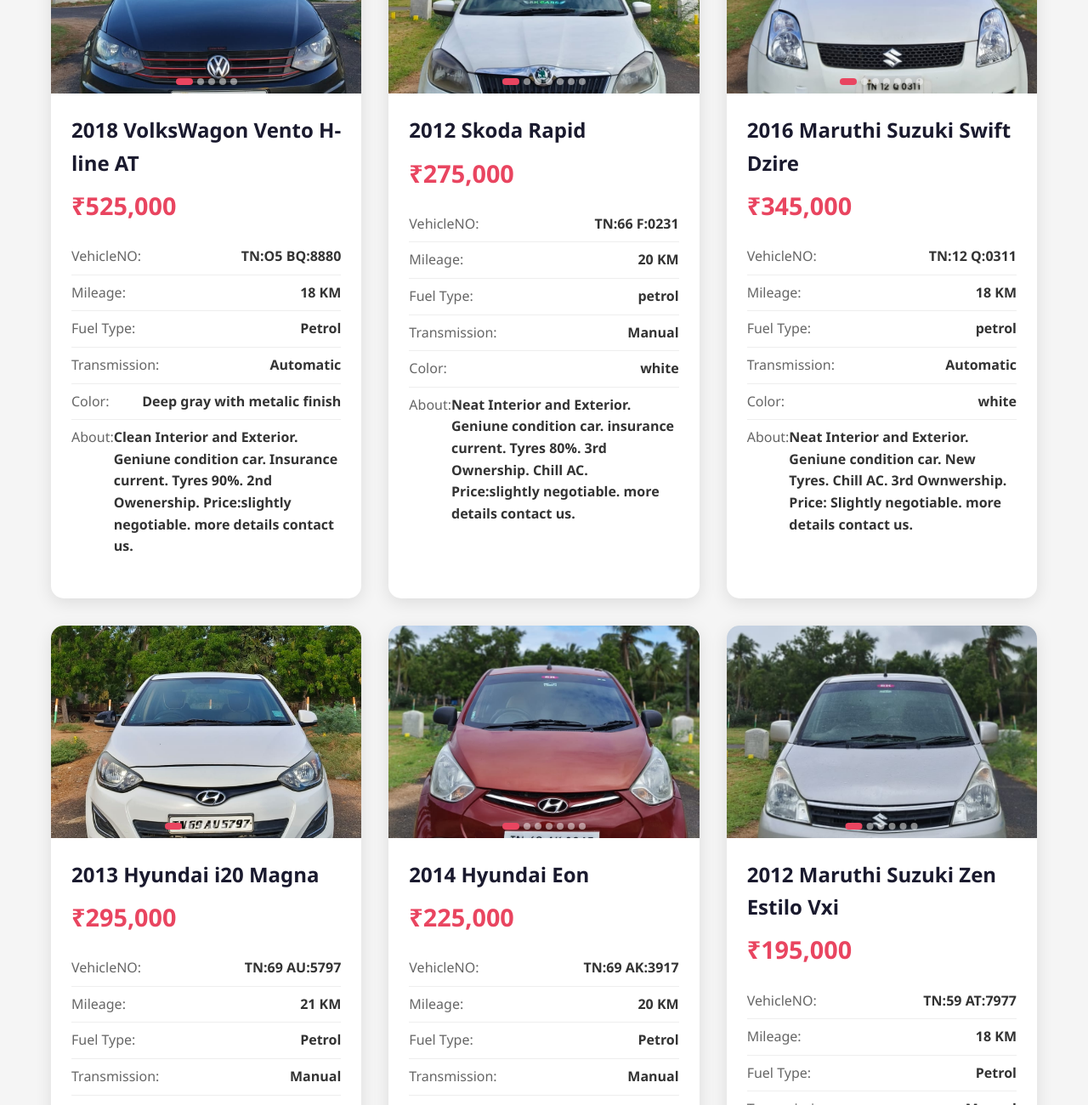
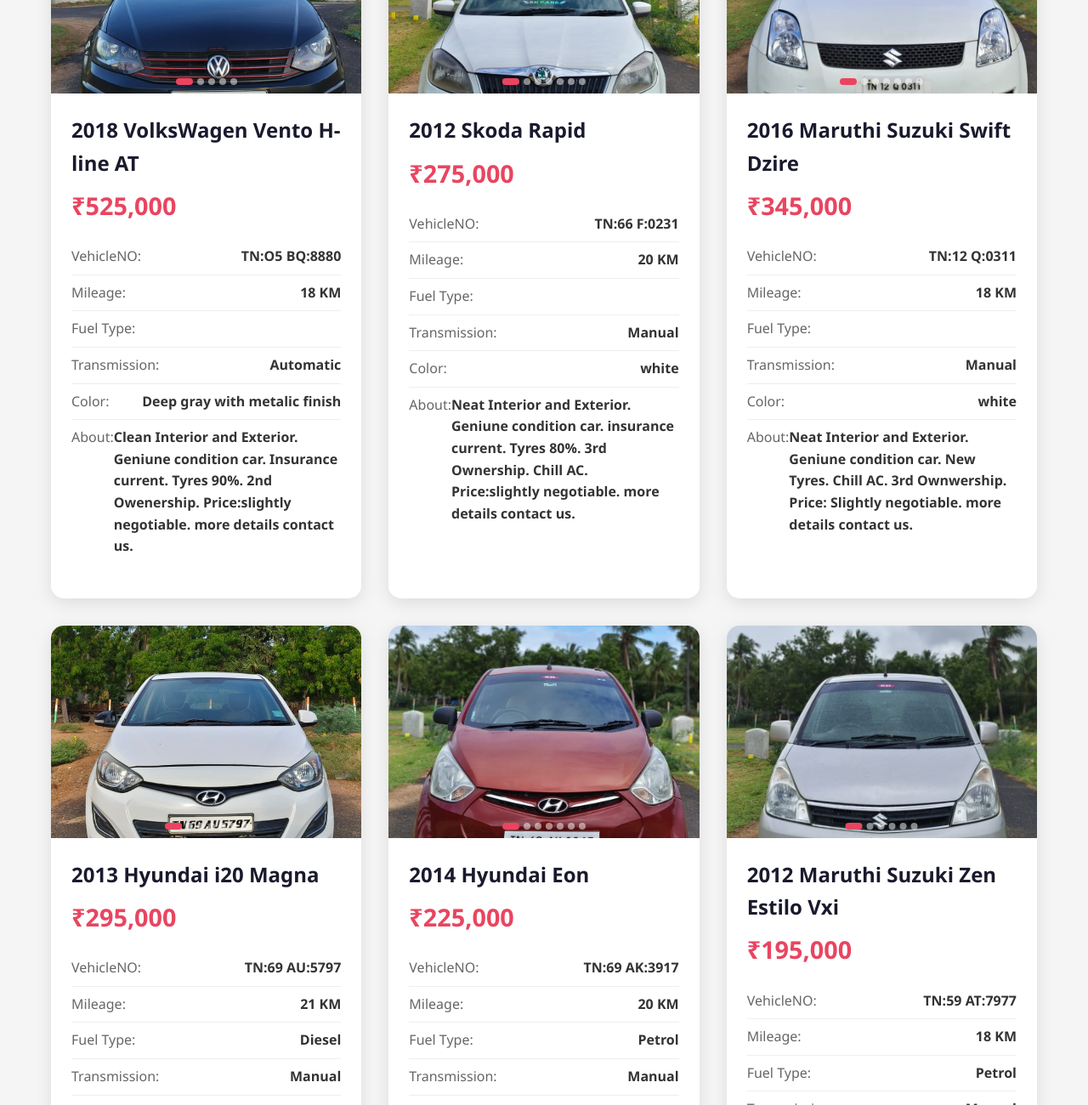
Before and after one commit to bharathganesh45/car-showroom, a plain HTML site: page index.html in a window 1280 px wide. Shown: the part 1240-2540 px from the top of the page at 85% size. Drawn offline with Linux system fonts and the light colour scheme.

Commit message:
details update

```diff
--- a/index.html
+++ b/index.html
@@ -32,7 +32,7 @@
             <h1 class="showroom-name fade-in">SKCars</h1>
             <p class="showroom-summary fade-in-delay">Your Journey to Premium Used Cars in Tiruchendur</p>
             <p class="home-description fade-in-delay-2">
-                Welcome to SKCars, Best used carshowroom at Tiruchendur. where quality meets affordability. We specialize in offering
+                Welcome to SKCars, where quality meets affordability. Best used cars showroom at Tiruchendur.  We specialize in offering
                 premium pre-owned vehicles that have been thoroughly inspected and certified.
                 With over a decade of experience, we've helped thousands of customers find their
                 perfect vehicle. Browse our extensive collection of carefully selected cars, each
@@ -129,7 +129,7 @@
                 <div class="contact-info">
                     <div class="info-item">
                         <h3>📍 Address</h3>
-                        <p>skcars<br>HP petrol bunk <br>Nearby police station, Meignanapuram <br>Tiruchendur</p>
+                        <p>skcars<br>HP petrol bunk <br> Meignanapuram <br>Tiruchendur, 628210</p>
                     </div>
                     <div class="info-item">
                         <h3>📞 Phone</h3>
@@ -137,7 +137,7 @@
                     </div>
                     <div class="info-item">
                         <h3>✉️ Email</h3>
-                        <p>info@dreamcars.com<br>sales@dreamcars.com</p>
+                        <p>K.Sivakumar<br>sivakumar118820@gmail.com</p>
                     </div>
                     <div class="info-item">
                         <h3>🕒 Hours</h3>
@@ -193,7 +193,7 @@
                     <h4>Follow Us</h4>
                     <div class="social-links">
                         <a href="#" class="social-link">Facebook</a>
-                        <a href="#" class="social-link">Instagram</a>
+                        <a href="https://www.instagram.com/skcars.7047/" class="social-link">Instagram</a>
                         <a href="#" class="social-link">Twitter</a>
 
                     </div>
--- a/script.js
+++ b/script.js
@@ -1,19 +1,14 @@
-// Car Data - 10+ cars with specifications and multiple images
-// To add your own images:
-// 1. Place your car images in the 'images' folder
-// 2. Update the 'images' array below with your image file paths
-// 3. Supported formats: .jpg, .jpeg, .png, .webp
-// Example: "images/toyota-camry-1.jpg"
+
 
 const carsData = [
     {
-        make: "VolksWagon",
+        make: "VolksWagen",
         model: "Vento H-line AT",
         No: "TN:O5 BQ:8880",
         year: 2018,
         price: 525000,
         mileage: 18,
-        fuelType: "Petrol",
+        fuelType: "",
         transmission: "Automatic",
         about: "Clean Interior and Exterior. Geniune condition car. Insurance current. Tyres 90%. 2nd Owenership. Price:slightly negotiable. more details contact us. ",
         color: "Deep gray with metalic finish",
@@ -32,7 +27,7 @@
         year: 2012,
         price: 275000,
         mileage: 20,
-        fuelType: "petrol",
+        fuelType: "",
         transmission: "Manual",
         about: "Neat Interior and Exterior. Geniune condition car. insurance current. Tyres 80%. 3rd Ownership. Chill AC. Price:slightly negotiable. more details contact us.",
         color: "white",
@@ -53,8 +48,8 @@
         year: 2016,
         price: 345000,
         mileage: 18,
-        fuelType: "petrol",
-        transmission: "Automatic",
+        fuelType: "",
+        transmission: "Manual",
         about: "Neat Interior and Exterior. Geniune condition car. New Tyres. Chill AC. 3rd Ownwership. Price: Slightly negotiable. more details contact us.",
         color: "white",
         images: [
@@ -74,7 +69,7 @@
         year: 2013,
         price: 295000,
         mileage: 21,
-        fuelType: "Petrol",
+        fuelType: "Diesel",
         transmission: "Manual",
         about: "Neat Interior and Exterior. Geniune condition car. Tyres 90%. Chill AC. 2nd Ownwership. Price: Slightly negotiable. more details contact us.",
         color: "white",
@@ -157,8 +152,8 @@
         No: "TN:20 BP:9180",
         year: 2011,
         price: 155000,
-        mileage: 15,
-        fuelType: "Petrol",
+        mileage: 20,
+        fuelType: "Diesel",
         transmission: "Manual",
         about: "Neat Interior and Exterior. Geniune condition car. Tyres 80%. Chill AC. 2nd Ownership. Price: Slightly negotiable. more details contact us.",
         color: "Metalic White",
@@ -178,7 +173,7 @@
         No:"TN:09 BE:7660",
         year: 2010,
         price: 165000,
-        mileage: 18,
+        mileage: 15,
         fuelType: "petrol",
         transmission: "Manual",
         about: "Neat Interior and Exterior. Geniune condition car. Tyres 80%, Alloy wheels. Chill AC. 3nd Ownership. Price: Slightly negotiable. more details contact us. ",
@@ -199,8 +194,8 @@
         No: "TN:22 AV:0226",
         year: 2007,
         price: 135000,
-        mileage: 17,
-        fuelType: "Petrol",
+        mileage: 20,
+        fuelType: "Diesel",
         transmission: "Manual",
         about: "Neat Interior and Exterior. Geniune condition car. Tyres 80%. Touch Screen Music System. Insurance current. 3rd Ownership. Price: Slightly negotiable. more details contact us.",
         color: "White",
@@ -219,8 +214,8 @@
         No:"TN:67 E:9850",
         year: 2006,
         price: 99000,
-        mileage: 15,
-        fuelType: "Petrol",
+        mileage: 20,
+        fuelType: "Diesel",
         transmission: "Manual",
         about: "Neat Interior and Exterior. Geniune condition car. New seat covers. 4th Ownership. Price: very Slightly negotiable. more details contact us.",
         color: "metalic gray",
@@ -239,7 +234,7 @@
         No: "TN:20 BB:4101",
         year: 2009,
         price: 145000,
-        mileage: 16,
+        mileage: 20,
         fuelType: "Petrol",
         transmission: "Manual",
         about: "Neat Interior and Exterior. Geniune condition car. chill AC. 3rd Ownership. Price: Slightly negotiable. more details contact us.",
@@ -281,8 +276,8 @@
         No: "TN:72 AV:5204",
         year: 2012,
         price: 265000,
-        mileage: 16,
-        fuelType: "Petrol",
+        mileage: 15,
+        fuelType: "Diesel",
         transmission: "Manual",
         about: "Neat Interior and Exterior. Geniune condition car. 2nd Ownership. Price: Slightly negotiable. more details contact us.",
         color: "metalic gray",
@@ -324,7 +319,7 @@
         No: "TN:31 AC:9337",
         year: 2010,
         price: 115000,
-        mileage: 18,
+        mileage: 15,
         fuelType: "Petrol",
         transmission: "Manual",
         about: "Neat Interior and Exterior. Geniune condition car. Alloy Wheels, Airbags,Steering control.New tyres. 4th Ownership. Price: Slightly negotiable. more details contact us.",
@@ -344,7 +339,7 @@
         model: "Santro Xing",
         year: 2005,
         price: 77000,
-        mileage: 14,
+        mileage: 15,
         fuelType: "Petrol",
         transmission: "Manual",
         about: " Geniune condition car. 3rd Ownership. Alloy wheels, tyres 75%. Price: Slightly negotiable. more details contact us.",
```
